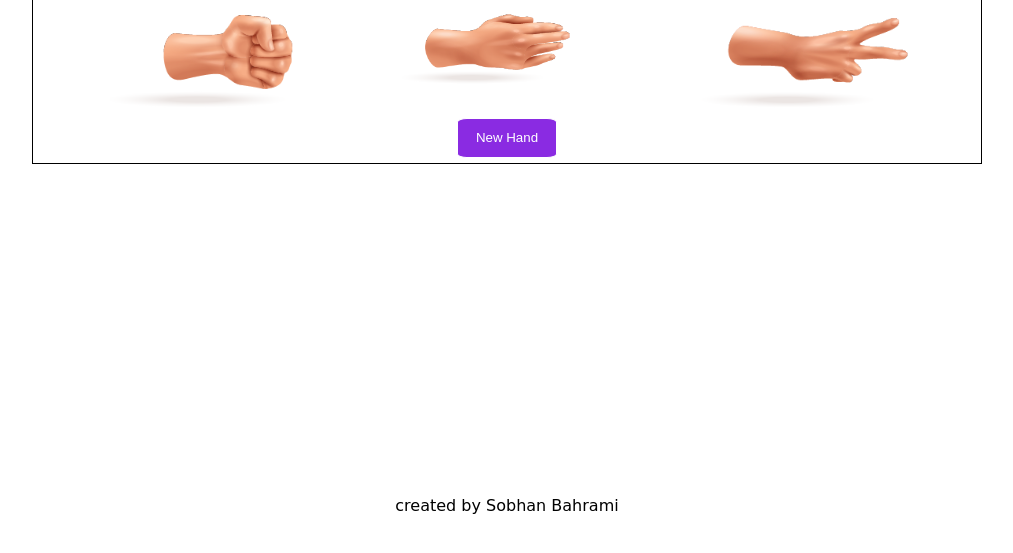
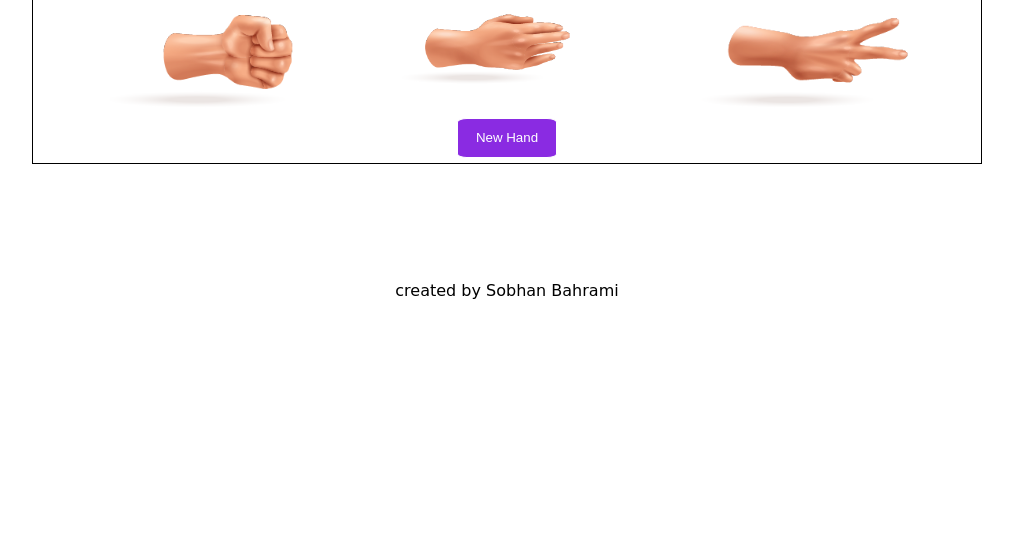
Before and after one commit to ViperTechnologies-RnD/RPS, a plain HTML site: page index.html in a window 1280 px wide. Shown: the part 79-632 px from the top of the page, without its empty margins (133-1146 px from the left). Drawn offline with Linux system fonts and the light colour scheme; a web font is replaced by a local one.

Commit message:
Update CSS Footer

```diff
--- a/style.css
+++ b/style.css
@@ -24,7 +24,7 @@ body {
 footer {
     width: 100%;
     text-align: center;
-    padding-top: 25%;
+    padding-top: 8%;
 }
 
 button {
```
